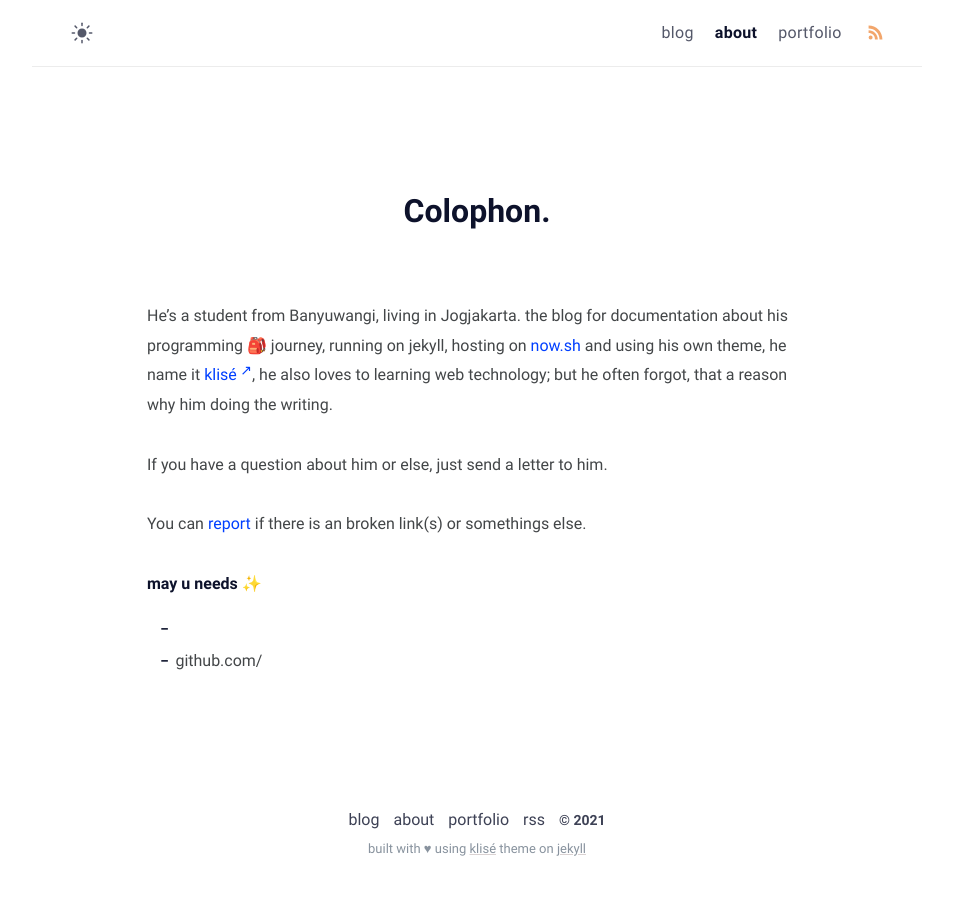
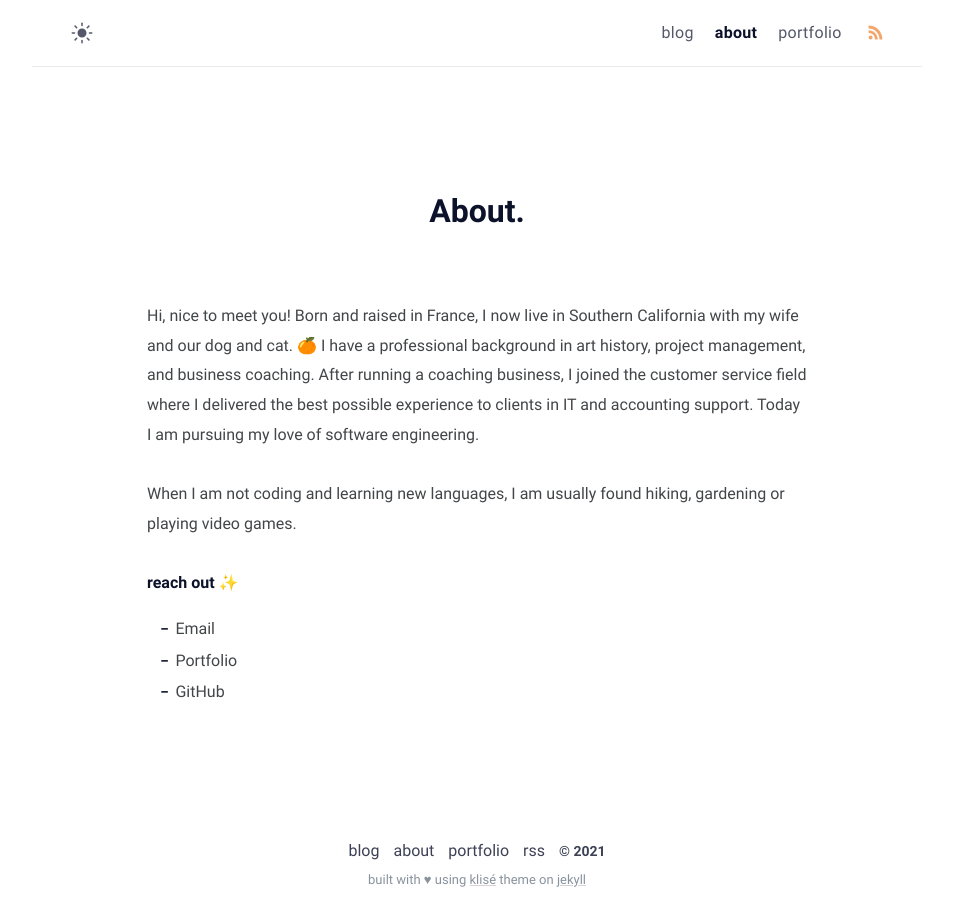
Before and after one commit to enoralecuyer/jellynotes, a Jekyll site: the page built from about.md, in a window 1280 px wide. Shown: the whole page, without its empty margins (163-1116 px from the left). Built offline with Jekyll 4.4.1, drawn with Linux system fonts in a browser that asks for light colours; before the commit the page ends 900 px from its top, so only the background shows below that.

Commit message:
wrote about page

```diff
--- a/about.md
+++ b/about.md
@@ -1,18 +1,16 @@
 ---
-title: Colophon
+title: About
 permalink: /about/
 layout: page
-excerpt: Hello peeps, I'm student of computer science from Banyuwangi, living in Jogjakarta. This blog for documentation about my programming journey, running on jekyll, hosting on netlify and using my own simple theme.
 comments: false
 ---
 
-He's a student from Banyuwangi, living in Jogjakarta. the blog for documentation about his programming 🎒 journey, running on jekyll, hosting on [now.sh](http://now.sh) and using his own theme, he name it <a href="https://github.com/piharpi/jekyll-klise" target="_blank" rel="noopener">klisé</a>, he also loves to learning web technology; but he often forgot, that a reason why him doing the writing.
+Hi, nice to meet you! Born and raised in France, I now live in Southern California with my wife and our dog and cat. 🍊 I have a professional background in art history, project management, and business coaching. After running a coaching business, I joined the customer service field where I delivered the best possible experience to clients in IT and accounting support. Today I am pursuing my love of software engineering.
 
-If you have a question about him or else, just send a letter to him.
+When I am not coding and learning new languages, I am usually found hiking, gardening or playing video games.
 
-You can [report](http://github.com/piharpi/jekyll-klise/issues/new) if there is an broken link(s) or somethings else.
+**reach out ✨**
 
-**may u needs ✨**
-
-- {{ site.author.email }}
-- github.com/{{ site.author.github }}
+- Email {{mailto:enora.lecuyer1@gmail.com}}
+- Portfolio {{ https://www.enoralecuyer.com }}
+- GitHub {{ https://github.com/enoralecuyer }}
```
